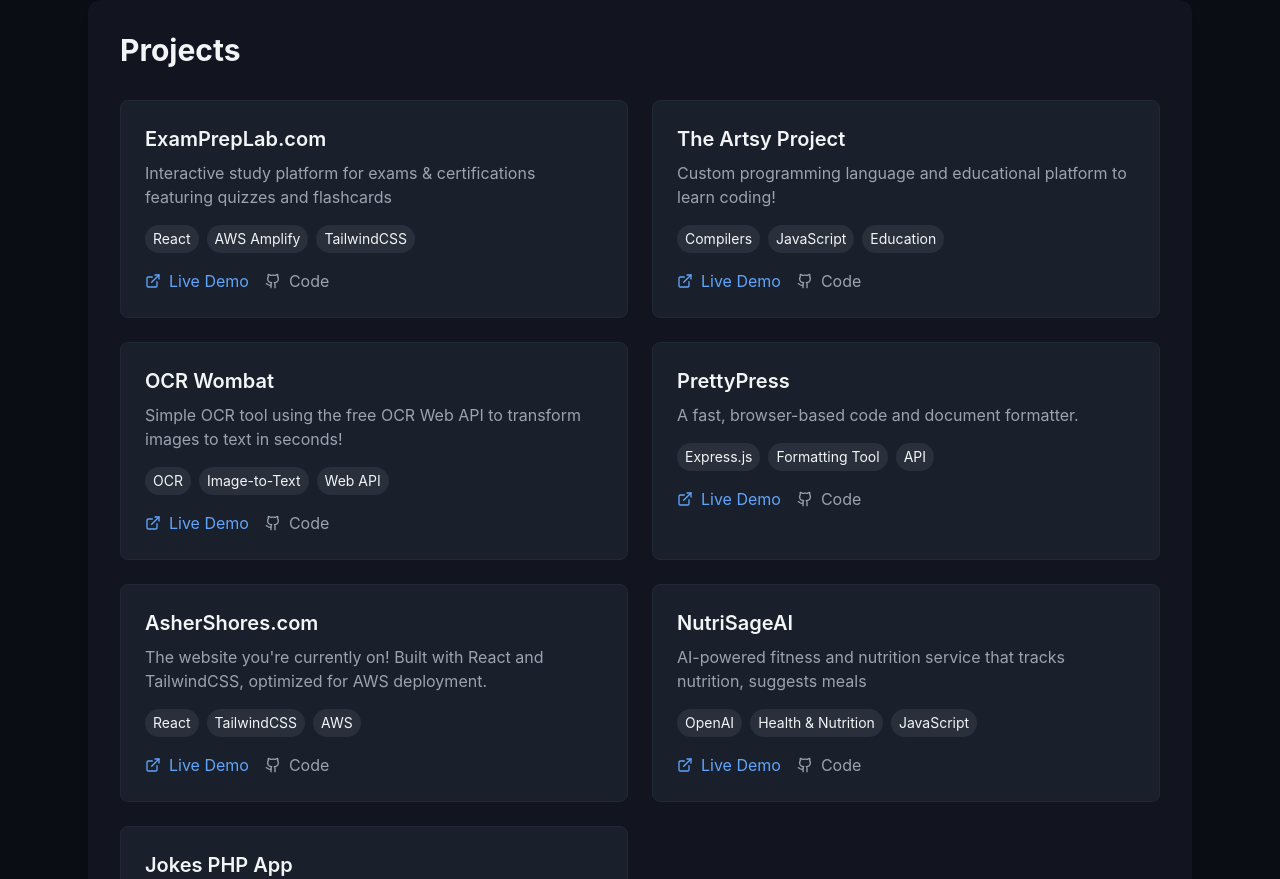
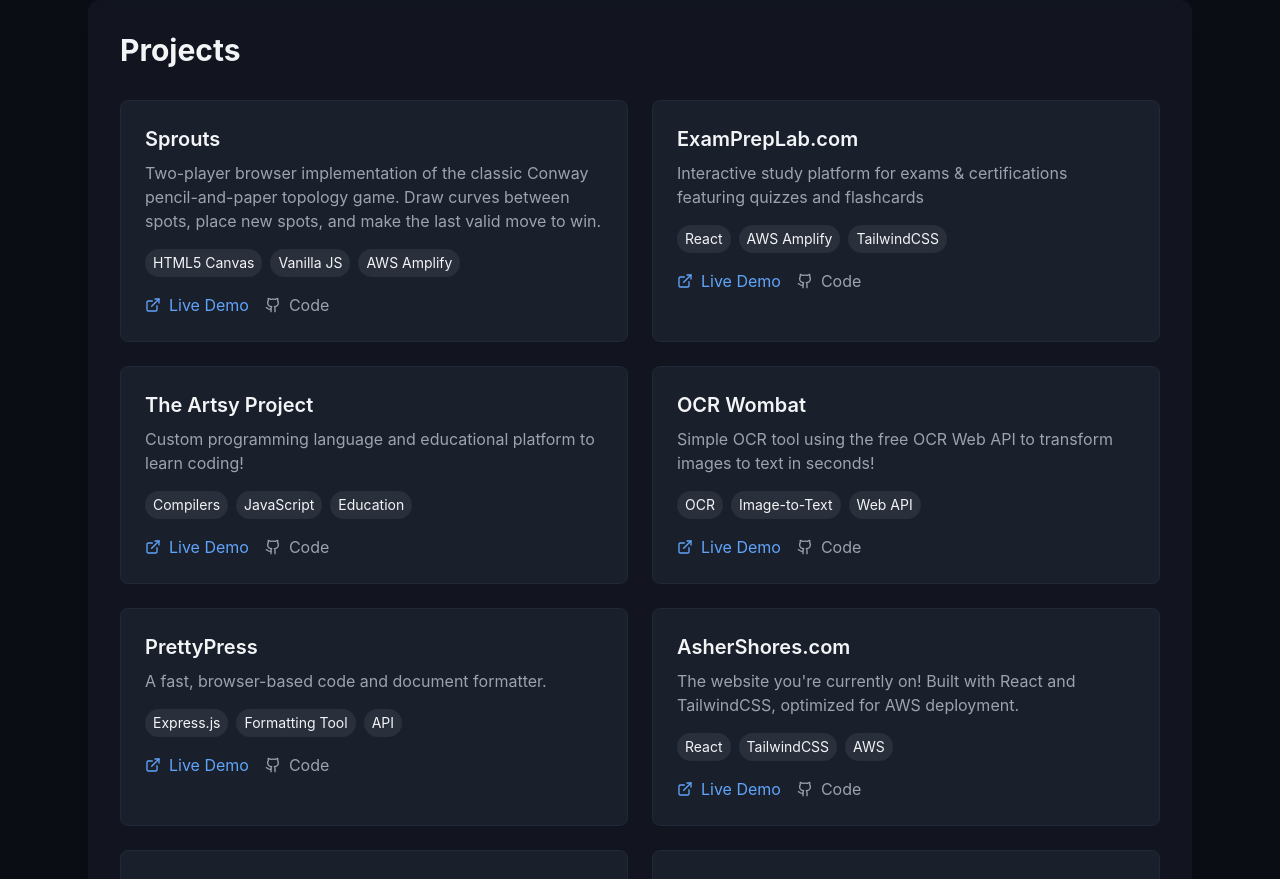
Before and after one commit to asherShores5/portfolio-web-app, a React (Create React App) app in the folder portfolio/: page / in a window 1280 px wide. Shown: the part 2440-3319 px from the top of the page. Built offline with nearby package versions, Linux system fonts and the light colour scheme.

Commit message:
added sprouts link and project entry

```diff
--- a/portfolio/src/data/projects.js
+++ b/portfolio/src/data/projects.js
@@ -1,8 +1,16 @@
 export const projects = [
+    {
+      title: "Sprouts",
+      description: "Two-player browser implementation of the classic Conway pencil-and-paper topology game. Draw curves between spots, place new spots, and make the last valid move to win.",
+      liveUrl: "https://sprouts.ashershores.com/",
+      github: "https://github.com/asherShores5/sprouts",
+      tech: ["HTML5 Canvas", "Vanilla JS", "AWS Amplify"],
+      videoUrl: null
+    },
     {
       title: "ExamPrepLab.com",
       description: "Interactive study platform for exams & certifications featuring quizzes and flashcards",
-      liveUrl: "https://www.exampreplab.com/index.html",
+      liveUrl: "https://www.exam-prep-lab.ashershores.com/",
       github: "https://github.com/asherShores5/Exam-Prep-Lab",
       tech: ["React", "AWS Amplify", "TailwindCSS"],
       videoUrl: null
```
